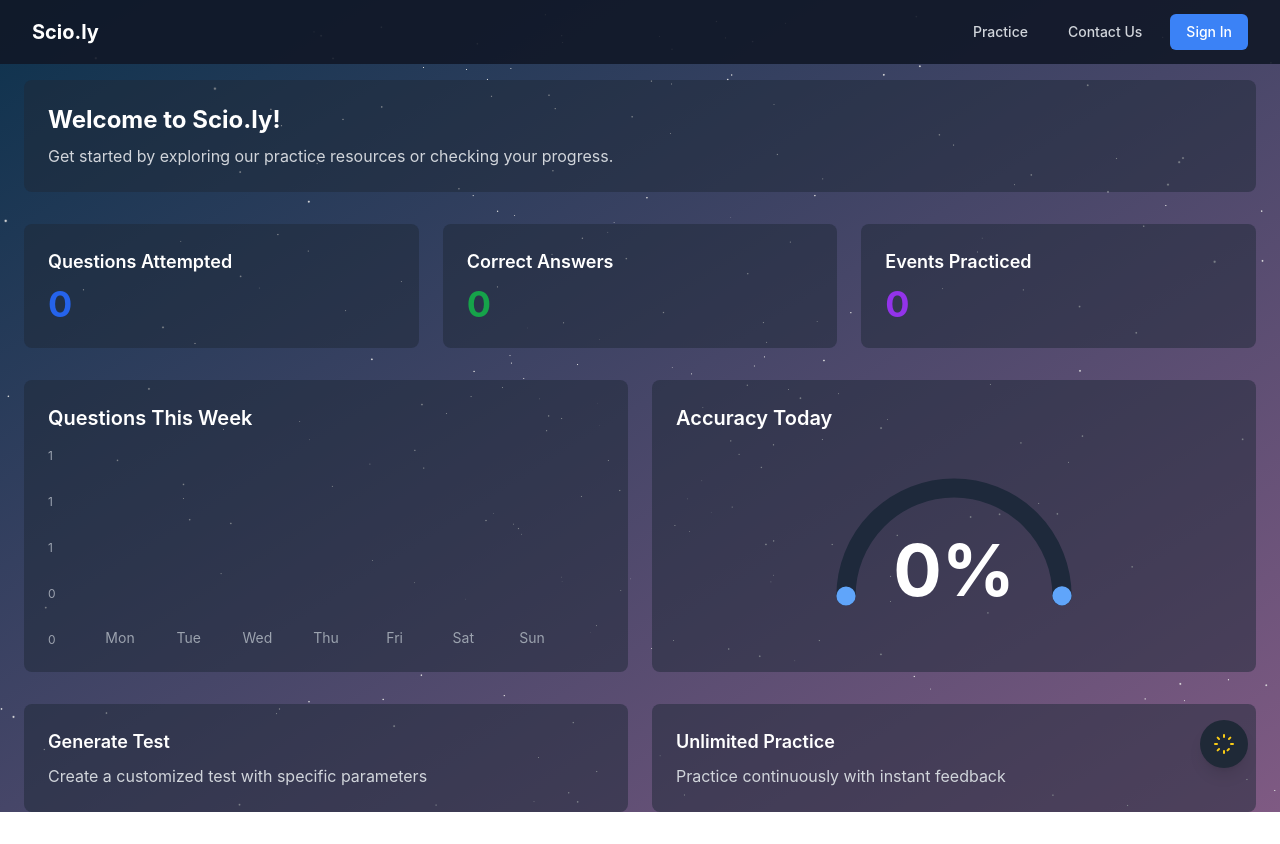
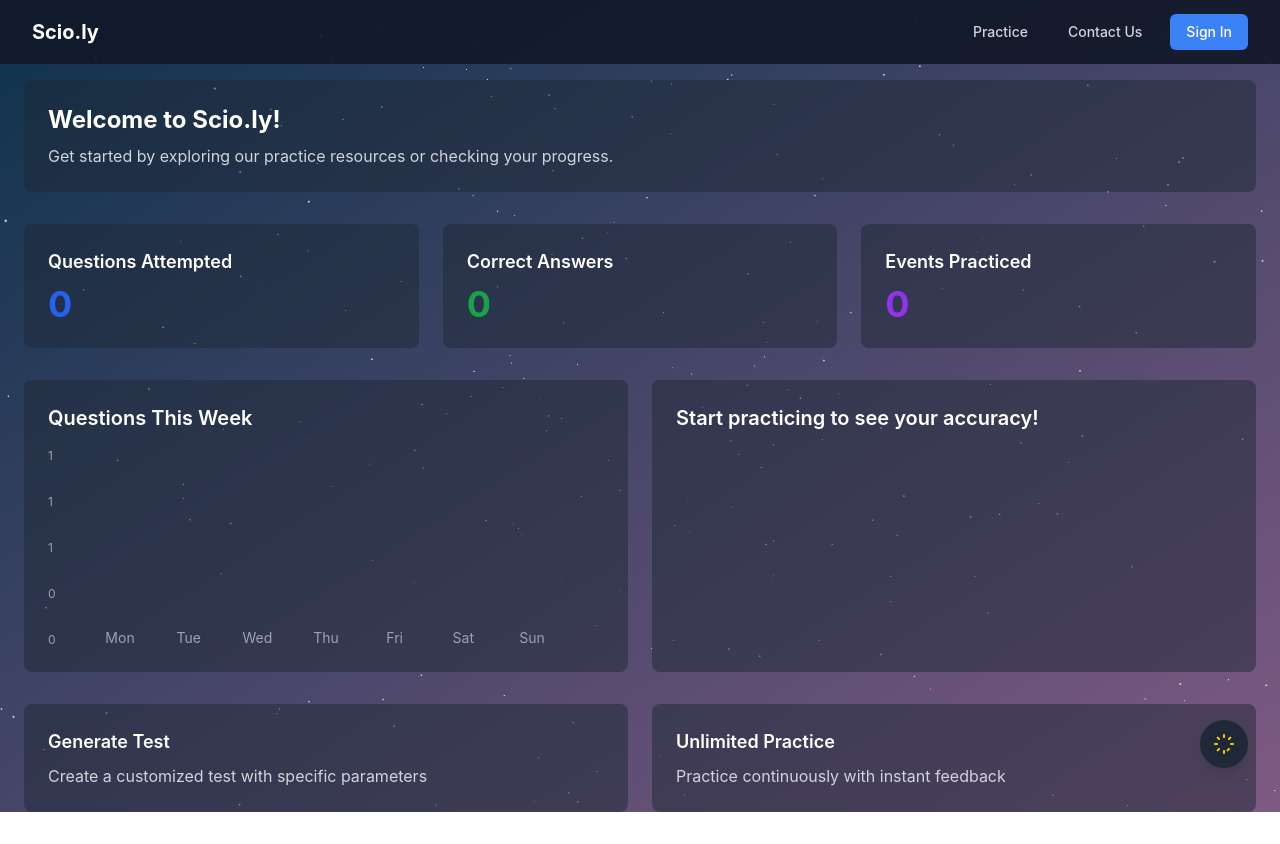
Before and after one commit to NapervilleASK/Scio.ly, a Next.js app in the folder frontend/science-olympiad-practice/: page /welcome in a window 1280 px wide. Built offline with nearby package versions, Linux system fonts and the light colour scheme; no server answers.

Commit message:
added more QOL stuff and fixed minor UI bugs

```diff
--- a/frontend/science-olympiad-practice/src/app/dashboard/page.tsx
+++ b/frontend/science-olympiad-practice/src/app/dashboard/page.tsx
@@ -408,11 +408,11 @@ function EventDashboard() {
               {/* Back Button (bottom-left) */}
               <button
                 onClick={() => router.push('/welcome')}
-                className={`fixed bottom-8 left-8 p-4 rounded-full shadow-lg transition-transform duration-300 hover:scale-110 transition-colors duration-1000 ease-in-out ${
+                className={`fixed bottom-8 left-8 p-4 rounded-full shadow-lg transition-all duration-300 hover:scale-110 ${
                   darkMode
-                    ? 'bg-gradient-to-r from-regalblue-500 to-regalred-500'
-                    : 'bg-gradient-to-r from-blue-500 to-cyan-500'
-                } text-white`}
+                    ? 'bg-gradient-to-r from-regalblue-100 to-regalred-100 text-white hover:shadow-regalblue-100/50'
+                    : 'bg-gradient-to-r from-blue-500 to-cyan-500 text-white hover:shadow-blue-500/50'
+                }`}
               >
                 <svg
                   xmlns="http://www.w3.org/2000/svg"
@@ -424,7 +424,7 @@ function EventDashboard() {
                   <path
                     strokeLinecap="round"
                     strokeLinejoin="round"
-                    strokeWidth={2}
+                    strokeWidth={2.5}
                     d="M10 19l-7-7m0 0l7-7m-7 7h18"
                   />
                 </svg>
--- a/frontend/science-olympiad-practice/src/app/welcome/page.tsx
+++ b/frontend/science-olympiad-practice/src/app/welcome/page.tsx
@@ -11,6 +11,7 @@ import AuthButton from '@/components/AuthButton';
 import { auth } from '@/lib/firebase';
 import { getDailyMetrics } from '@/utils/metrics';
 import { useTheme } from '@/contexts/ThemeContext';
+import { User } from 'firebase/auth';
 
 interface ContactModalProps {
   isOpen: boolean;
@@ -255,21 +256,33 @@ export default function WelcomePage() {
     eventsPracticed: [] as string[]
   });
   const [authInitialized, setAuthInitialized] = useState(false);
+  const [currentUser, setCurrentUser] = useState<User | null>(null);
 
-  // Handle auth state
+  // Handle auth state and reset stats on sign out
   useEffect(() => {
-    const unsubscribe = auth.onAuthStateChanged(() => {
+    const unsubscribe = auth.onAuthStateChanged((user) => {
       setAuthInitialized(true);
+      setCurrentUser(user);
+
+      // Reset stats if user signs out
+      if (!user) {
+        setDailyStats({
+          questionsAttempted: 0,
+          correctAnswers: 0,
+          eventsPracticed: []
+        });
+      }
     });
     return () => unsubscribe();
   }, []);
 
-  // Fetch daily metrics
+  // Fetch daily metrics when auth state changes
   useEffect(() => {
     if (!authInitialized) return;
 
     const fetchDailyStats = async () => {
-      const stats = await getDailyMetrics(auth.currentUser?.uid || null);
+      if (currentUser) {
+        const stats = await getDailyMetrics(currentUser.uid);
         if (stats) {
           setDailyStats({
             questionsAttempted: stats.questionsAttempted || 0,
@@ -277,12 +290,13 @@ export default function WelcomePage() {
             eventsPracticed: stats.eventsPracticed || []
           });
         }
+      }
     };
 
     fetchDailyStats();
     const interval = setInterval(fetchDailyStats, 60000);
     return () => clearInterval(interval);
-  }, [authInitialized]);
+  }, [authInitialized, currentUser]); // Added currentUser as dependency
 
   // Calculate metrics from daily stats
   const metrics = {
@@ -540,6 +554,7 @@ export default function WelcomePage() {
             </div>
 
             {/* Right side - Half Circle Accuracy */}
+            {metrics.questionsAttempted > 0 ? (
               <div className={`p-6 rounded-lg ${cardStyle}`}>
                 <h2 className={`text-xl font-semibold mb-4 ${darkMode ? 'text-white' : 'text-gray-900'}`}>
                   Accuracy Today
@@ -572,6 +587,13 @@ export default function WelcomePage() {
                   </svg>
                 </div>
               </div>
+            ) : (
+              <div className={`p-6 rounded-lg ${cardStyle}`}>
+                <h2 className={`text-xl font-semibold mb-4 ${darkMode ? 'text-white' : 'text-gray-900'}`}>
+                  Start practicing to see your accuracy!
+                </h2>
+              </div>
+            )}
           </div>
 
           {/* Quick Actions */}
```
Lines whose indentation alone changed are shown as unchanged.
